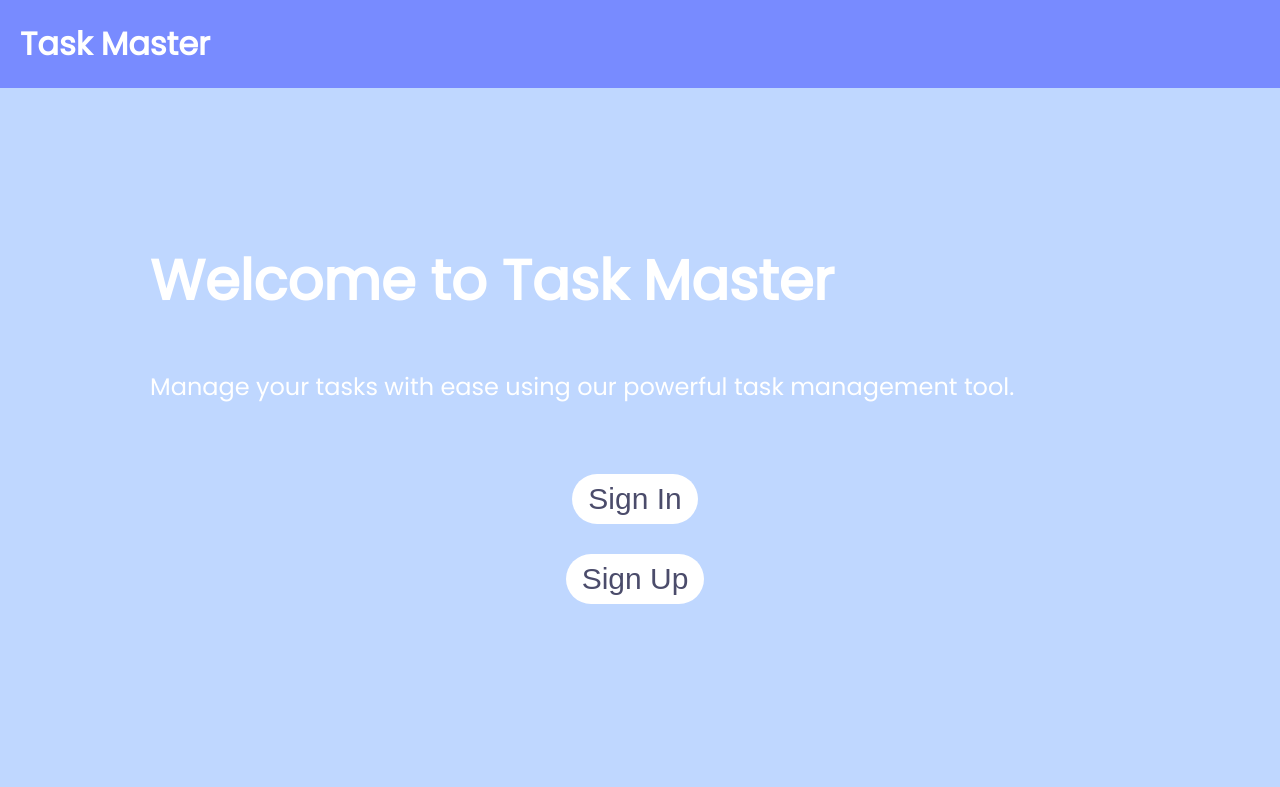
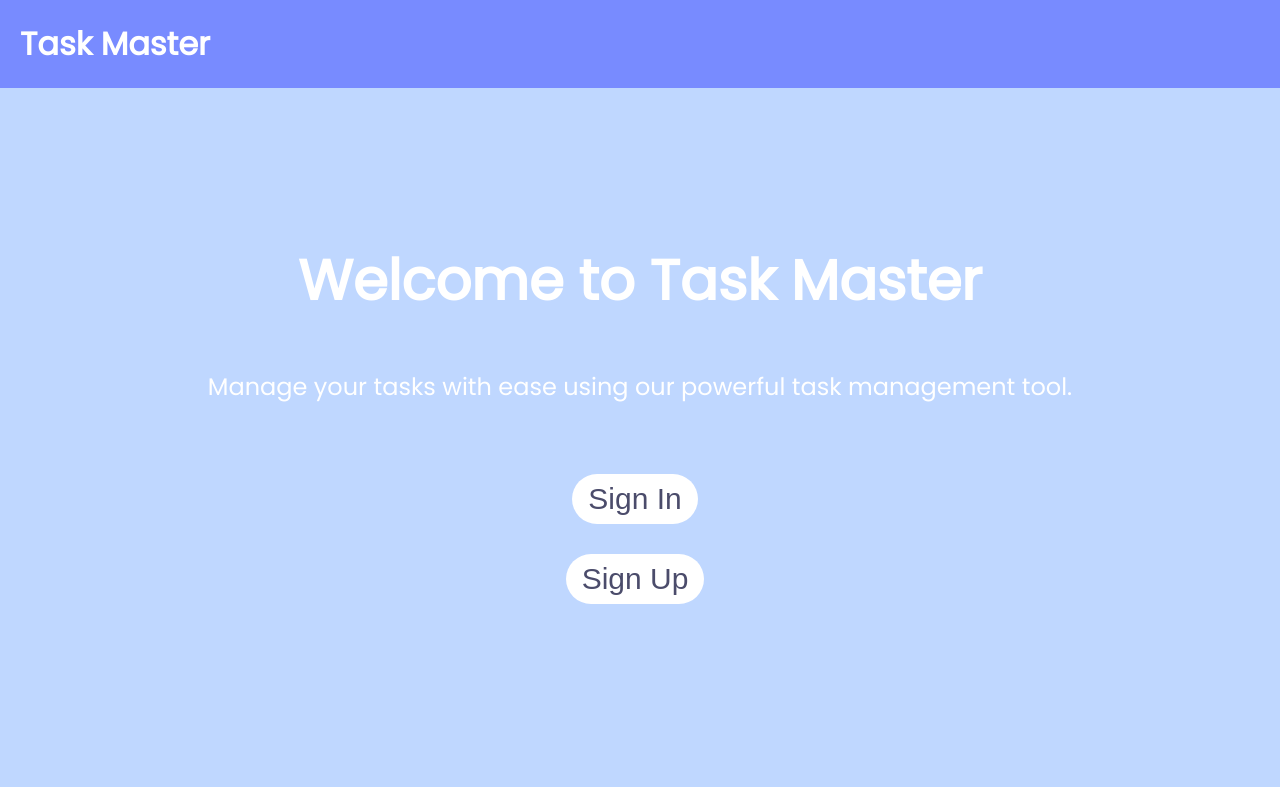
Before and after one commit to ismahaneyy/phase-4-project-taskmaster-app, a React (Create React App) app in the folder client/: page / in a window 1280 px wide. Shown: the top 787 px of the page. Built offline with nearby package versions, Linux system fonts and the light colour scheme.

Commit message:
Login and signup pages fixed

```diff
--- a/client/src/components/Landingpage.js
+++ b/client/src/components/Landingpage.js
@@ -9,7 +9,7 @@ function Landingpage() {
       <nav className="navbar">
         <h1 className="logo">Task Master</h1>
       </nav>
-      <div className="landing-page">
+      <div className="landing-page" style={{textAlign: "center"}}>
         <h2>Welcome to Task Master</h2>
         <p>Manage your tasks with ease using our powerful task management tool. </p>
         <div className="nav-buttons">
--- a/client/src/styles/Login.css
+++ b/client/src/styles/Login.css
@@ -16,6 +16,7 @@
     padding: 70px 30px 44px;
     border-radius: 22px;
     background: #788BFF;
+    opacity: 0.8;
     text-align: center;
   }
 
--- a/client/src/styles/landingpage.css
+++ b/client/src/styles/landingpage.css
@@ -42,6 +42,7 @@
     color: white;
     padding: 150px;
     max-height: 50%;
+    align-items: center;
   }
 
   .landing-page h2 {
```
